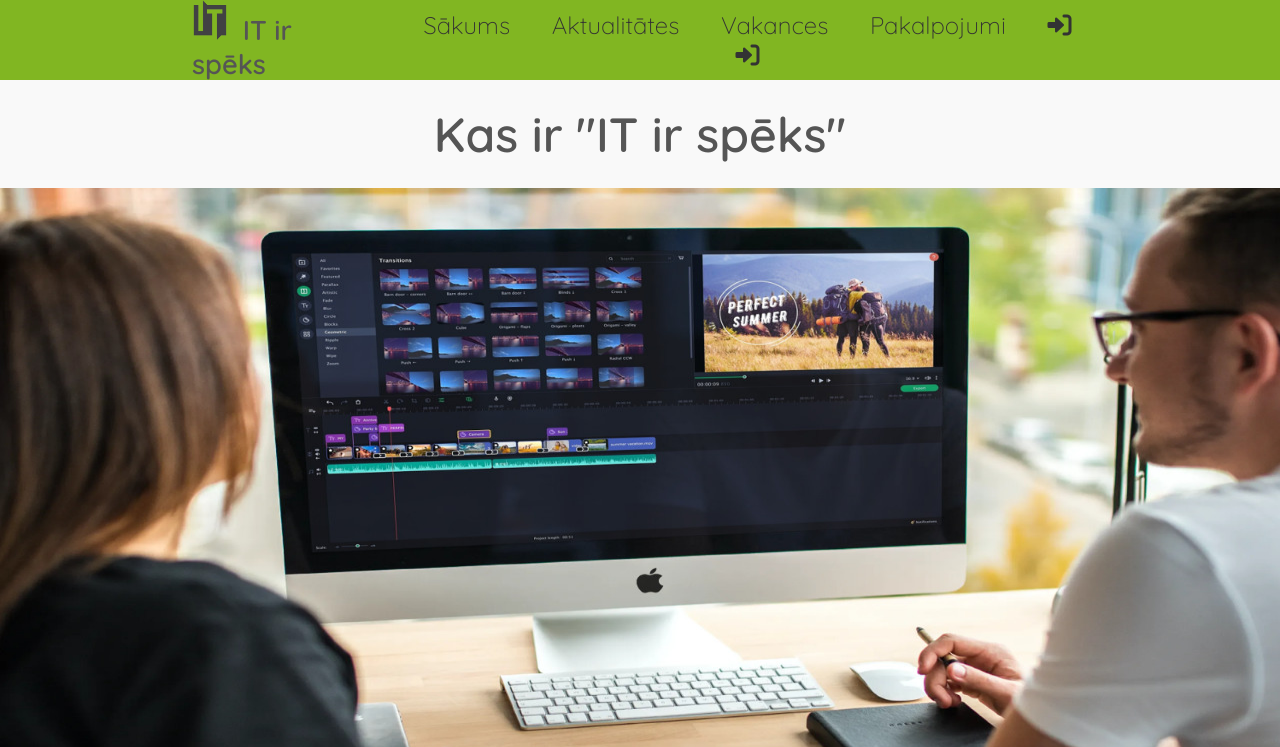
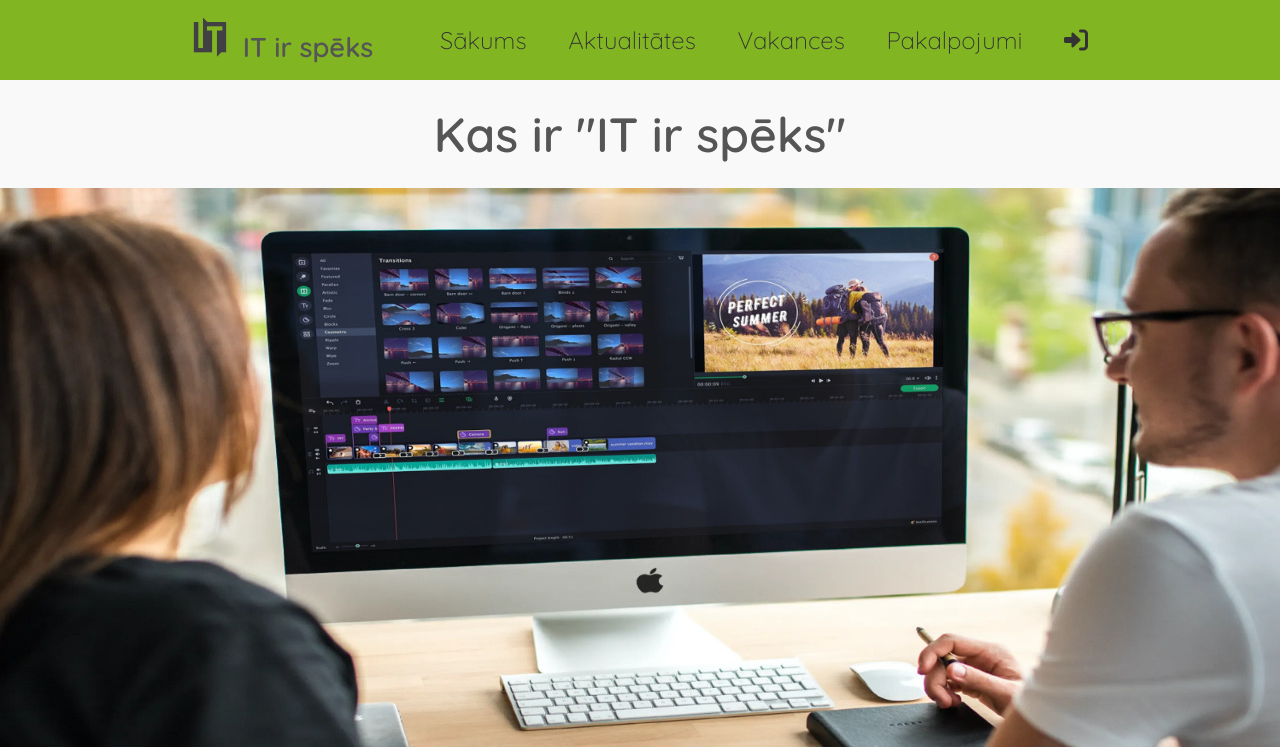
Before and after one commit to NotoriousLP/ITirSpeks, a PHP site: page / in a window 1280 px wide. Shown: the top 747 px of the page. Run offline with PHP 8.4, Linux system fonts and the light colour scheme.

Commit message:
Logins uztaisits pilnigi

```diff
--- a/files/logout.php
+++ b/files/logout.php
@@ -3,6 +3,6 @@
 
 
     if(session_destroy()){
-        header("Location: ../admin/login.php");
+        header("Location: ../index.php");
     }
 ?>
--- a/index.php
+++ b/index.php
@@ -21,10 +21,9 @@ session_start();
                 <li><a href="#aktualitates">Aktualitātes</a></li>
                 <li><a href="#vakances">Vakances</a></li>
                 <li><a href="#pakalpojumi">Pakalpojumi</a></li>
-                <li><a href="login.php"><i class="fa-solid fa-right-to-bracket border"></i></a></li>
                 <?php
                  if(isset($_SESSION['lietotajvards'])){
-                    echo " <a href='pieteiksanas.html' class='btn'><i class='fa fa-info-circle'></i></a>";
+                    echo "<li><a href='files/logout.php'><i class='fa-solid fa-sign-out'></i></a></li>";
                     }else{
                         echo "<li><a href='login.php'><i class='fa-solid fa-right-to-bracket border'></i></a></li>";
                     }
```
